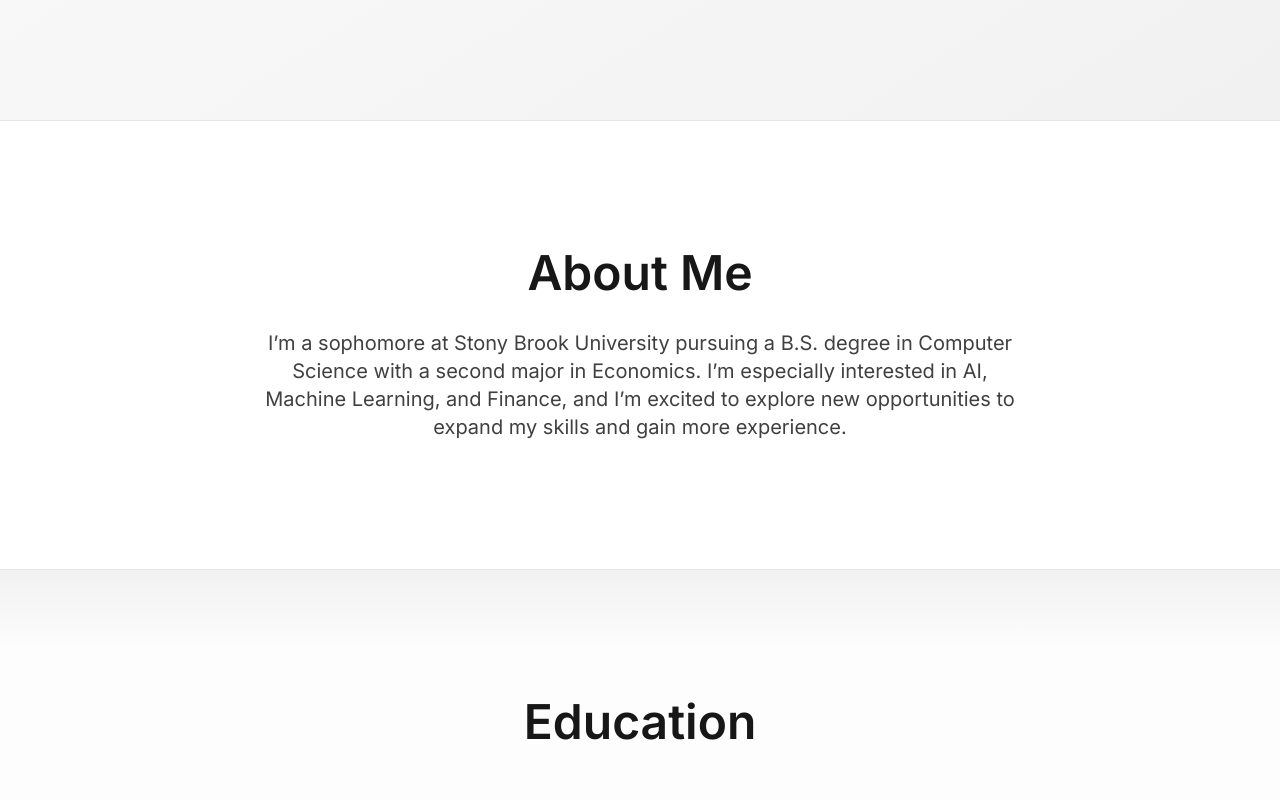
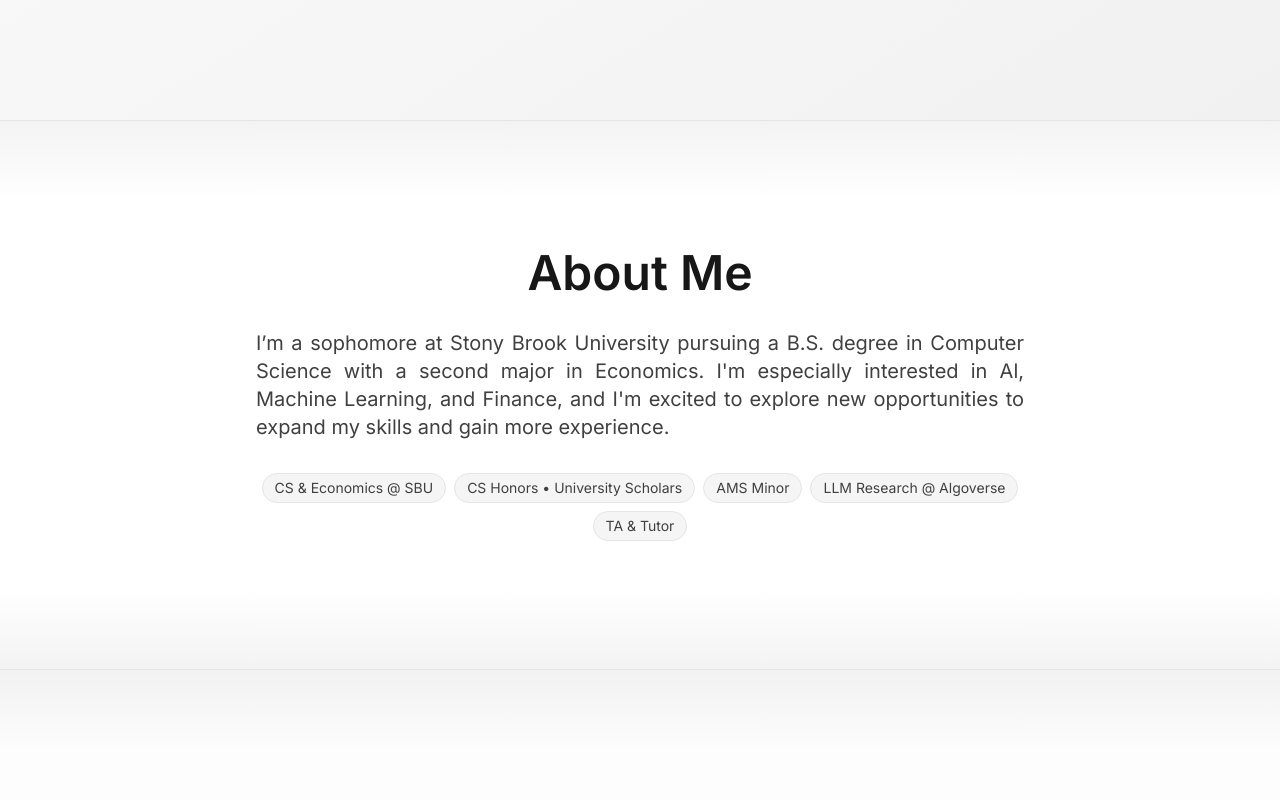
Before and after one commit to Zurab1K/portfolio, a React (Create React App) app: page / in a window 1280 px wide. Shown: the part 680-1480 px from the top of the page. Built offline with nearby package versions, Linux system fonts and the light colour scheme.

Commit message:
Update About.jsx

```diff
--- a/src/components/About.jsx
+++ b/src/components/About.jsx
@@ -4,8 +4,12 @@
   return (
     <section
       id="about"
-      className="bg-white dark:bg-black text-neutral-900 dark:text-neutral-100 py-32 px-6 border-t border-neutral-200 dark:border-neutral-800"
+      className="relative bg-white dark:bg-black text-neutral-900 dark:text-neutral-100 py-32 px-6 border-t border-neutral-200 dark:border-neutral-800"
     >
+      {/* Section shade (top/bottom) */}
+      <div className="pointer-events-none absolute inset-x-0 top-0 h-20 bg-gradient-to-b from-neutral-900/5 dark:from-white/10 to-transparent" />
+      <div className="pointer-events-none absolute inset-x-0 bottom-0 h-20 bg-gradient-to-t from-neutral-900/5 dark:from-white/10 to-transparent" />
+
       <div className="max-w-3xl mx-auto text-center">
         <motion.h2
           initial={{ opacity: 0, y: 20 }}
@@ -16,14 +20,39 @@
           About Me
         </motion.h2>
 
+        {/* Main blurb */}
         <motion.p
           initial={{ opacity: 0, y: 20 }}
           whileInView={{ opacity: 1, y: 0 }}
-          transition={{ duration: 1 }}
-          className="text-lg md:text-xl leading-relaxed text-neutral-700 dark:text-neutral-300"
+          transition={{ duration: 0.9, ease: "easeOut" }}
+          className="text-lg md:text-xl leading-relaxed text-neutral-700 dark:text-neutral-300 text-justify"
         >
-          I’m a sophomore at Stony Brook University pursuing a B.S. degree in Computer Science with a second major in Economics. I’m especially interested in AI, Machine Learning, and Finance, and I’m excited to explore new opportunities to expand my skills and gain more experience.
+          I’m a sophomore at Stony Brook University pursuing a B.S. degree in Computer Science with a second major in Economics. I'm especially interested in Al, Machine Learning, and Finance, and I'm excited to explore new opportunities to expand my skills and gain more experience.
         </motion.p>
+
+        {/* Quick facts / chips */}
+        <motion.div
+          initial={{ opacity: 0, y: 20 }}
+          whileInView={{ opacity: 1, y: 0 }}
+          transition={{ duration: 0.9, delay: 0.1 }}
+          className="mt-8 flex flex-wrap justify-center gap-2"
+        >
+          <span className="px-3 py-1 rounded-full bg-neutral-100 dark:bg-neutral-800 border border-neutral-200 dark:border-neutral-700 text-sm text-neutral-700 dark:text-neutral-300">
+            CS & Economics @ SBU
+          </span>
+          <span className="px-3 py-1 rounded-full bg-neutral-100 dark:bg-neutral-800 border border-neutral-200 dark:border-neutral-700 text-sm text-neutral-700 dark:text-neutral-300">
+            CS Honors • University Scholars
+          </span>
+          <span className="px-3 py-1 rounded-full bg-neutral-100 dark:bg-neutral-800 border border-neutral-200 dark:border-neutral-700 text-sm text-neutral-700 dark:text-neutral-300">
+            AMS Minor
+          </span>
+          <span className="px-3 py-1 rounded-full bg-neutral-100 dark:bg-neutral-800 border border-neutral-200 dark:border-neutral-700 text-sm text-neutral-700 dark:text-neutral-300">
+            LLM Research @ Algoverse
+          </span>
+          <span className="px-3 py-1 rounded-full bg-neutral-100 dark:bg-neutral-800 border border-neutral-200 dark:border-neutral-700 text-sm text-neutral-700 dark:text-neutral-300">
+            TA & Tutor
+          </span>
+        </motion.div>
       </div>
     </section>
   );
```
